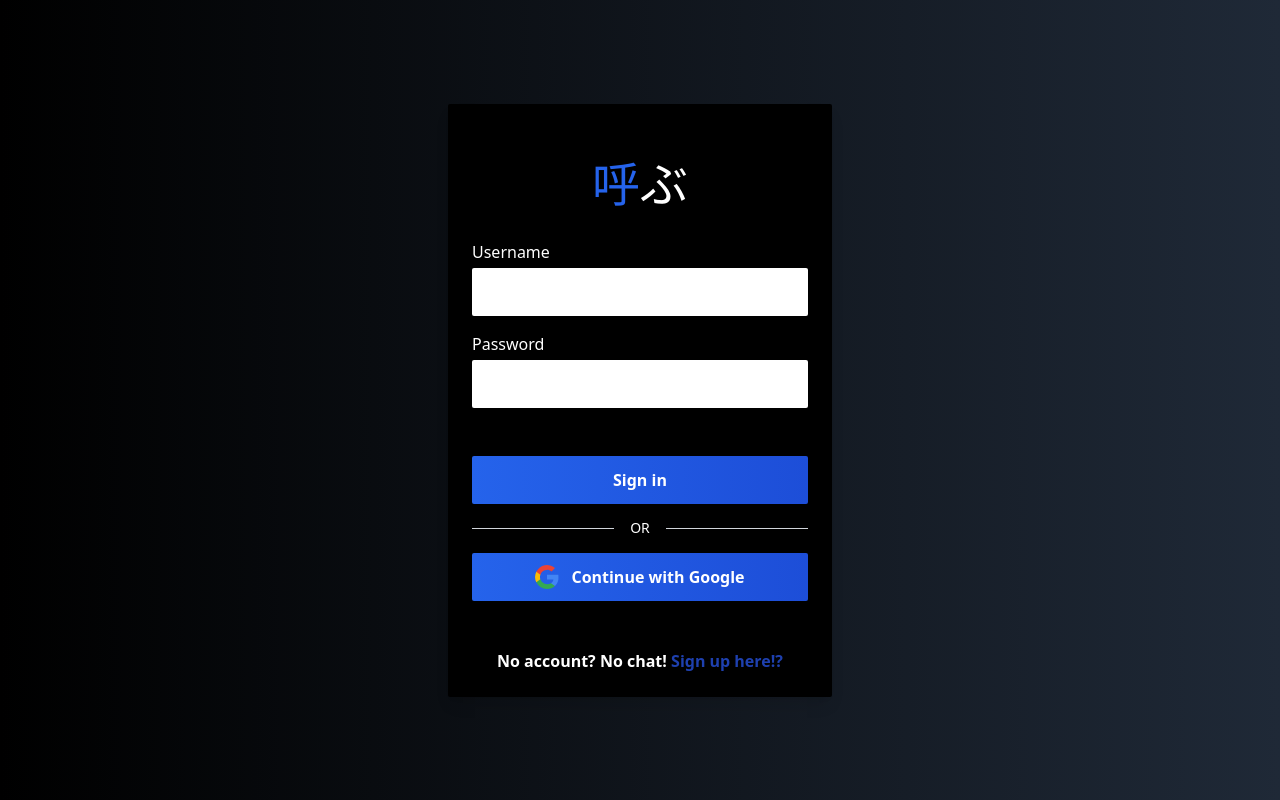
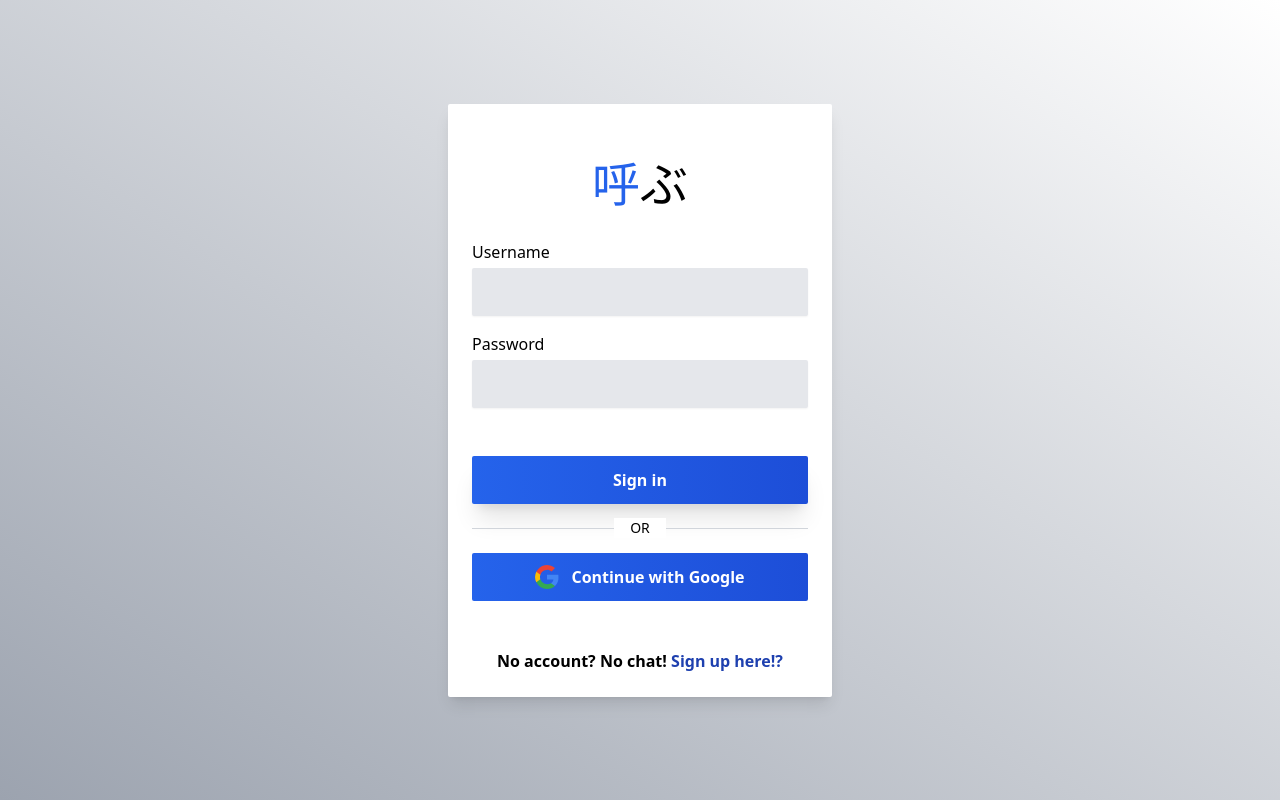
Before and after one commit to BrokenTime9/chatApp, a React (Create React App) app: page /signin in a window 1280 px wide. Built offline with nearby package versions, Linux system fonts and the light colour scheme; no server answers.

Commit message:
style changes -4

```diff
--- a/src/components/auth/authPage/authPage.jsx
+++ b/src/components/auth/authPage/authPage.jsx
@@ -7,15 +7,15 @@ export const Login = () => {
   const { isMobile } = useContext(MobileContext);
   return (
     <div
-      className={`flex items-center justify-center min-h-[100dvh] w-screen  ${isMobile ? "bg-black" : " bg-gradient-to-r from-black to-gray-800"} cursor-default`}
+      className={`flex items-center justify-center min-h-[100dvh] w-screen  ${isMobile ? "bg-black" : " bg-gradient-to-tr from-gray-400 to-white"} cursor-default`}
     >
       <div
-        className={`max-w-sm max-h-[95dvh] ${!isMobile ? "w-full" : "w-90%"} p-6 bg-black rounded-sm shadow-lg`}
+        className={`max-w-sm max-h-[95dvh] ${!isMobile ? "w-full" : "w-90%"} p-6 bg-white rounded-sm shadow-lg`}
       >
         {/* Header: Logo and Button with offset effect */}
         <div className="flex justify-center items-center p-8">
           <h1 className="text-5xl text-blue-600">
-            呼<span className="text-white">ぶ</span>
+            呼<span className="text-black">ぶ</span>
           </h1>
         </div>
 
@@ -23,7 +23,7 @@ export const Login = () => {
         <Register mode={"login"} />
         {/* Horizontal Line */}
         <div className="relative flex items-center justify-center mt-6 mb-6">
-          <span className="absolute bg-black text-white px-4 text-sm font-medium">
+          <span className="absolute bg-white text-black px-4 text-sm font-medium">
             OR
           </span>
           <hr className="w-full border-gray-300" />
@@ -35,7 +35,7 @@ export const Login = () => {
           className="font-semibold flex justify-center cursor-pointer"
           onClick={() => (window.location.href = "/signup")}
         >
-          <p className="text-white mt-12">
+          <p className=" mt-12">
             No account? No chat!{" "}
             <span className="text-blue-800">Sign up here!?</span>
           </p>
@@ -48,22 +48,22 @@ export const Signup = () => {
   const { isMobile } = useContext(MobileContext);
   return (
     <div
-      className={`flex items-center justify-center min-h-[100dvh] w-screen  ${isMobile ? "bg-black" : " bg-gradient-to-r from-black to-gray-800"} cursor-default`}
+      className={`flex items-center justify-center min-h-[100dvh] w-screen  ${isMobile ? "bg-black" : " bg-gradient-to-tr from-gray-400 to-white"} cursor-default`}
     >
       <div
-        className={`max-w-sm max-h-[95dvh] ${!isMobile ? "w-full" : "w-90%"} p-6 bg-black rounded-sm shadow-lg`}
+        className={`max-w-sm max-h-[95dvh] ${!isMobile ? "w-full" : "w-90%"} p-6 bg-white rounded-sm shadow-lg`}
       >
         {/* Header: Logo and Button with offset effect */}
         <div className="flex justify-center items-center p-8">
           <h1 className="text-5xl text-blue-600">
-            呼<span className="text-white">ぶ</span>
+            呼<span className="text-black">ぶ</span>
           </h1>
         </div>
         {/* Register/Login Form */}
         <Register mode={"register"} />
         {/* Horizontal Line */}
         <div className="relative flex items-center justify-center mt-6 mb-6">
-          <span className="absolute bg-black text-white px-4 text-sm font-medium">
+          <span className="absolute bg-white text-black px-4 text-sm font-medium">
             OR
           </span>
           <hr className="w-full border-gray-300" />
@@ -74,7 +74,7 @@ export const Signup = () => {
           className="font-semibold flex justify-center cursor-pointer"
           onClick={() => (window.location.href = "/signin")}
         >
-          <p className="text-white mt-12">
+          <p className=" mt-12">
             You’re already famous here -
             <span className="text-blue-800"> Sign in!</span>
           </p>
--- a/src/components/auth/localAuth/register.jsx
+++ b/src/components/auth/localAuth/register.jsx
@@ -20,7 +20,6 @@ const Register = ({ mode }) => {
         { withCredentials: true },
       );
       if (response.data.redirectTo) {
-        console.log(response.data.redirectTo);
         window.location.href = response.data.redirectTo;
       }
       console.log(response);
@@ -38,25 +37,21 @@ const Register = ({ mode }) => {
   return (
     <form onSubmit={handleSubmit} className=" w-full bg-transparent rounded-lg">
       {/* Username Input */}
-      <label for="username" className="text-white">
-        Username
-      </label>{" "}
+      <label>Username</label>{" "}
       <input
         type="text"
         id="username"
-        className=" p-3 mt-1 mb-4 block w-full rounded-sm bg-white text-black font-semibold border-gray-300 shadow-sm focus:ring-2 focus:ring-blue-500 focus:outline-none"
+        className=" p-3 mt-1 mb-4 block w-full rounded-sm bg-gray-200 text-black font-semibold border-gray-300 shadow-sm focus:ring-2 focus:ring-blue-500 focus:outline-none"
         value={username}
         onChange={(e) => setUsername(e.target.value)}
         required
       />
       {/* Password Input */}
-      <label for="password" className="text-white">
-        Password
-      </label>{" "}
+      <label>Password</label>{" "}
       <input
         type="password"
         id="password"
-        className="mt-1 mb-4 p-3 block w-full rounded-sm bg-white text-black font-semibold border-gray-300 shadow-sm focus:ring-2 focus:ring-blue-500 focus:outline-none"
+        className="mt-1 mb-4 p-3 block w-full rounded-sm bg-gray-200 text-black font-semibold border-gray-300 shadow-sm focus:ring-2 focus:ring-blue-500 focus:outline-none"
         value={password}
         onChange={(e) => setPassword(e.target.value)}
         required
--- a/src/components/dashboard/index.jsx
+++ b/src/components/dashboard/index.jsx
@@ -34,6 +34,7 @@ const Dashboard = () => {
 
     checkLogin();
   }, []);
+
   useEffect(() => {
     axios
       .post(`${url}/api/user`, {}, { withCredentials: true })
@@ -53,7 +54,7 @@ const Dashboard = () => {
     );
 
     if (res?.data?.redirectTo) {
-      window.location.href = "/signin";
+      window.location.href = res.data.redirectTo;
     }
   };
   const handleAdd = () => {
@@ -70,7 +71,7 @@ const Dashboard = () => {
             <div className="flex min-h-[100dvh] max-h-[100dvh] w-screen">
               {isChatVisible ? (
                 <div
-                  className="bg-gradient-to-r from-gray-700 to-gray-800 text-white p-6 pb-4 flex-col justify-between shadow-lg"
+                  className="bg-white text-black p-6 pb-4 flex-col justify-between shadow-lg"
                   style={{
                     width: isMobile
                       ? !chatId.length > 0
@@ -84,10 +85,17 @@ const Dashboard = () => {
                       : "flex",
                   }}
                 >
-                  <div className="flex flex-row text-xl font-semibold mb-5 justify-between">
-                    <h1>Chats</h1>
-                    <h1 className="text-blue-500">{user}</h1>
+                  <div className="flex justify-between text-2xl font-semibold mb-5">
+                    <div className="flex">
+                      <h1>Hello &nbsp; </h1>
+                      <h1 className="text-blue-500">{user}&#x1F44B;</h1>
+                    </div>
+                    <div>+</div>
                   </div>
+                  <input
+                    className="p-4 mb-2 flex-grow bg-gray-200 rounded-full"
+                    placeholder="search"
+                  />
                   <ShowChats addF={isFormVisible} />
                   <div
                     onClick={handleAdd}
--- a/src/components/dashboard/showChat/ShowChat.jsx
+++ b/src/components/dashboard/showChat/ShowChat.jsx
@@ -23,7 +23,7 @@ const ShowChats = ({ addF }) => {
   }, []);
 
   return (
-    <div className="w-full max-w-4xl flex-grow mx-auto p-2 bg-gradient-to-r from-gray-700 to-gray-800 overflow-y-auto no-scrollbar">
+    <div className="w-full flex-grow overflow-y-auto no-scrollbar">
       {addF ? <CreateChat /> : ""}
       {!addF ? <Chat loading={isLoading} chatArray={chats} /> : ""}
     </div>
--- a/src/components/dashboard/showChat/chat/Chat.jsx
+++ b/src/components/dashboard/showChat/chat/Chat.jsx
@@ -48,7 +48,7 @@ const Chat = ({ loading, chatArray }) => {
           <div
             key={i}
             onClick={() => handleClick(chat)}
-            className="flex items-center justify-between p-4 mb-4 bg-gradient-to-r from-gray-500 to-gray-600 text-white rounded-lg shadow-lg hover:bg-gradient-to-r hover:from-gray-600 hover:to-gray-700 cursor-pointer"
+            className="flex justify-between p-4 mb-1 bg-white text-black rounded-sm cursor-pointer"
           >
             {/* Owner 1 */}
             <div className="text-lg font-semibold">
--- a/src/components/dashboard/showChat/chatHeader/ChatHeader.jsx
+++ b/src/components/dashboard/showChat/chatHeader/ChatHeader.jsx
@@ -26,7 +26,7 @@ const ChatHeader = ({ chat, chatVisibility, mobile }) => {
   useEffect(oppUserSetter, [chatId, user]);
 
   return (
-    <div className="h-18 bg-gray-800 text-white flex justify-between p-4 font-semibold text-xl shadow-md">
+    <div className="h-18 bg-white text-black flex justify-between p-4 font-semibold text-xl shadow-md">
       {oppUser && (
         <h1 className="self-center cursor-pointer hover:text-blue-500 transition duration-200">
           {oppUser}
--- a/src/components/dashboard/showMessages/sendMessage/SendMessage.jsx
+++ b/src/components/dashboard/showMessages/sendMessage/SendMessage.jsx
@@ -65,13 +65,13 @@ const SendMessage = () => {
   };
 
   return (
-    <div className="bg-gray-700 h-24 p-4 flex items-center justify-center shadow-md">
+    <div className="bg-white h-24 p-4 flex items-center justify-center shadow-md">
       <form
         className="flex items-center align-center w-[95%]"
         onSubmit={handleSubmit}
       >
         <textarea
-          className="bg-gray-600 text-white w-full rounded-lg p-3 resize-none overflow-hidden no-scrollbar focus:outline-none"
+          className="bg-gray-200 text-white w-full rounded-lg p-3 resize-none overflow-hidden no-scrollbar focus:outline-none"
           onChange={(e) => setContext(e.target.value)}
           onInput={adjustHeight}
           value={context}
```
Also changed, not shown: src/components/dashboard/showMessages/ShowMessages.jsx (+6 -13 lines).
